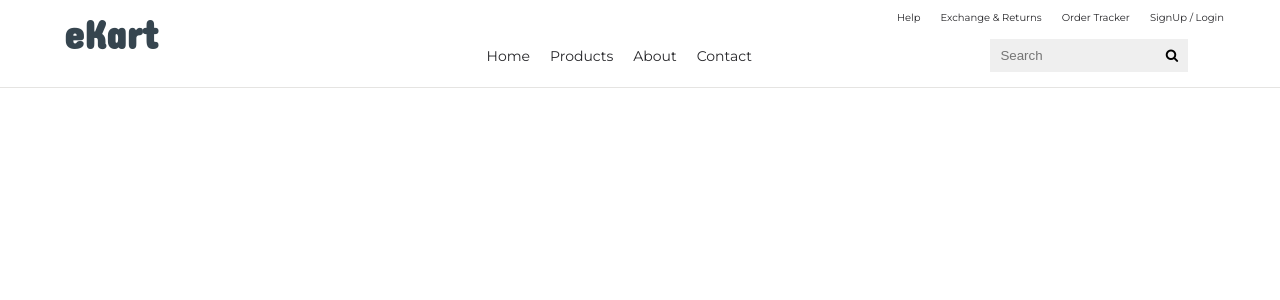
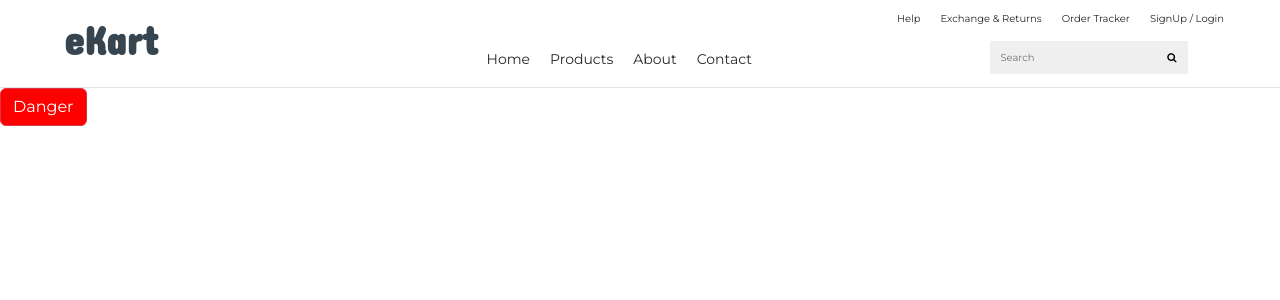
Before and after one commit to luanalimadeveloper/angular-complete-course, an Angular app: page / in a window 1280 px wide. Shown: the top 300 px of the page. Built offline with nearby package versions, Linux system fonts and the light colour scheme.

Commit message:
Using Bootstrap for Styling

```diff
--- a/angular.json
+++ b/angular.json
@@ -25,6 +25,7 @@
               "src/assets"
             ],
             "styles": [
+              "node_modules/bootstrap/dist/css/bootstrap.min.css",
               "src/styles.css"
             ],
             "scripts": []
--- a/package.json
+++ b/package.json
@@ -18,6 +18,7 @@
     "@angular/platform-browser": "^16.1.0",
     "@angular/platform-browser-dynamic": "^16.1.0",
     "@angular/router": "^16.1.0",
+    "bootstrap": "^5.3.2",
     "rxjs": "~7.8.0",
     "tslib": "^2.3.0",
     "zone.js": "~0.13.0"
--- a/src/app/app.component.html
+++ b/src/app/app.component.html
@@ -1 +1,2 @@
 <app-header></app-header>
+<button type="button" class="btn btn-danger">Danger</button>
--- a/src/styles.css
+++ b/src/styles.css
@@ -3,6 +3,7 @@
 @import url('https://fonts.googleapis.com/css2?family=Concert+One&family=Montserrat:ital,wght@0,100;0,200;0,300;0,400;1,100;1,200;1,300;1,400&family=Roboto:wght@100;300;400;500;700;900&display=swap');
 @import url('https://cdnjs.cloudflare.com/ajax/libs/font-awesome/4.6.3/css/font-awesome.min.css');
 /* @import "~../node_modules/bootstrap/dist/css/bootstrap.min.css"; */
+
 *{
     margin: 0px;
     padding: 0px;
```
Also changed, not shown: 1 other file (tests, documents, lock files or other folders).
